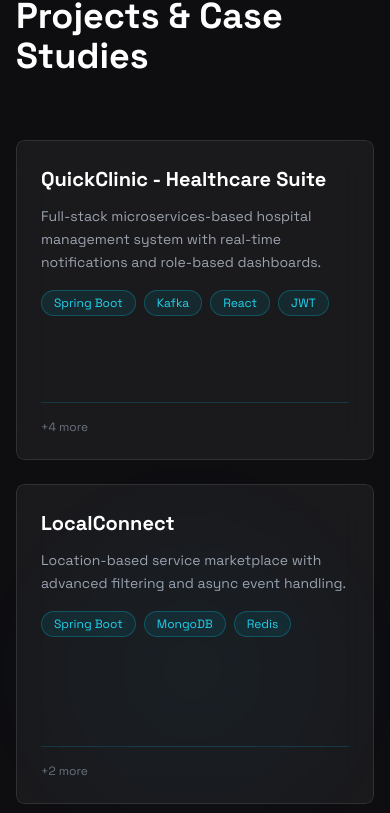
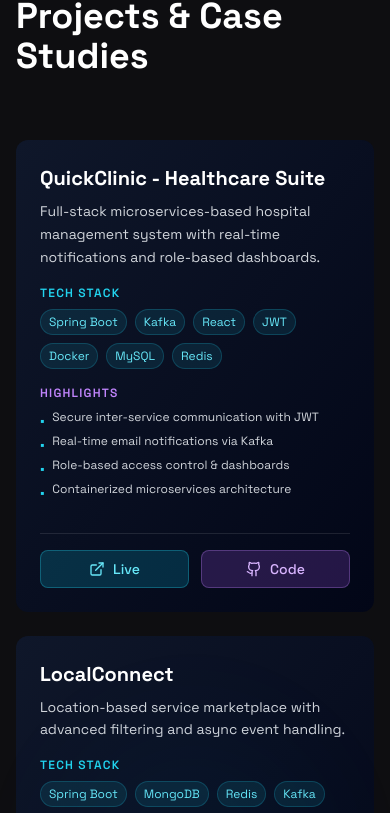
Before and after one commit to AyushSingh360/Aryan-portfolio-, a Next.js app: page / in a window 390 px wide. Shown: the part 2191-3004 px from the top of the page. Built offline with nearby package versions, Linux system fonts and the light colour scheme.

Commit message:
feat: create Spotlight Card and update Projects grid layout\n\nAdd Spotlight Card component with mouse-tracking effect and update Projects grid to 3-column responsive layout.

```diff
--- a/components/projects.tsx
+++ b/components/projects.tsx
@@ -3,7 +3,8 @@
 import { motion } from 'framer-motion'
 import { useInView } from 'framer-motion'
 import { useRef } from 'react'
-import { ProjectCard } from './project-card'
+import { SpotlightCard } from './ui/spotlight-card'
+import { ExternalLink, Github } from 'lucide-react'
 
 export function Projects() {
   const ref = useRef(null)
@@ -121,9 +122,9 @@ export function Projects() {
           </motion.h2>
         </motion.div>
 
-        {/* Magic Bento Grid */}
+        {/* Aligned Projects Grid */}
         <motion.div
-          className="grid grid-cols-1 md:grid-cols-2 lg:grid-cols-4 gap-6"
+          className="grid grid-cols-1 md:grid-cols-2 lg:grid-cols-3 gap-6"
           variants={containerVariants}
           initial="hidden"
           animate={isInView ? 'visible' : 'hidden'}
@@ -132,9 +133,69 @@ export function Projects() {
             <motion.div
               key={index}
               variants={itemVariants}
-              className={project.featured ? 'md:col-span-2 lg:col-span-2 lg:row-span-2' : ''}
+              className="h-full"
             >
-              <ProjectCard {...project} />
+              <SpotlightCard
+                spotlightColor="#22d3ee30"
+                className="h-full flex flex-col p-6"
+              >
+                <div className="flex-1 flex flex-col gap-4">
+                  <div>
+                    <h3 className="text-xl font-bold text-white mb-2">
+                      {project.title}
+                    </h3>
+                    <p className="text-sm text-gray-300 leading-relaxed">
+                      {project.description}
+                    </p>
+                  </div>
+
+                  <div className="flex-1">
+                    <div className="mb-4">
+                      <p className="text-xs font-semibold text-cyan-400 mb-2 uppercase tracking-widest">
+                        Tech Stack
+                      </p>
+                      <div className="flex flex-wrap gap-2">
+                        {project.stack.map((tech) => (
+                          <span
+                            key={tech}
+                            className="px-2 py-1 text-xs rounded-full bg-cyan-400/10 text-cyan-300 border border-cyan-400/20"
+                          >
+                            {tech}
+                          </span>
+                        ))}
+                      </div>
+                    </div>
+
+                    <div className="mb-4">
+                      <p className="text-xs font-semibold text-purple-400 mb-2 uppercase tracking-widest">
+                        Highlights
+                      </p>
+                      <ul className="space-y-1">
+                        {project.highlights.map((highlight, i) => (
+                          <li
+                            key={i}
+                            className="text-xs text-gray-300 flex items-start gap-2"
+                          >
+                            <span className="text-cyan-400 mt-1">▪</span>
+                            <span>{highlight}</span>
+                          </li>
+                        ))}
+                      </ul>
+                    </div>
+                  </div>
+
+                  <div className="flex gap-3 pt-4 border-t border-white/10">
+                    <button className="flex-1 px-4 py-2 text-sm font-medium rounded-lg bg-cyan-500/20 hover:bg-cyan-500/30 text-cyan-300 border border-cyan-400/30 transition-colors flex items-center justify-center gap-2">
+                      <ExternalLink size={16} />
+                      Live
+                    </button>
+                    <button className="flex-1 px-4 py-2 text-sm font-medium rounded-lg bg-purple-500/20 hover:bg-purple-500/30 text-purple-300 border border-purple-400/30 transition-colors flex items-center justify-center gap-2">
+                      <Github size={16} />
+                      Code
+                    </button>
+                  </div>
+                </div>
+              </SpotlightCard>
             </motion.div>
           ))}
         </motion.div>
--- /dev/null
+++ b/components/ui/spotlight-card.tsx
@@ -0,0 +1,74 @@
+'use client'
+
+import React from "react"
+
+import { useRef, useState, useEffect } from 'react'
+
+export const SpotlightCard = ({
+  children,
+  className = '',
+  spotlightColor = '#22d3ee30',
+}: {
+  children: any
+  className?: string
+  spotlightColor?: string
+}) => {
+  const divRef = useRef<HTMLDivElement>(null)
+  const [isFocused, setIsFocused] = useState(false)
+  const [position, setPosition] = useState({ x: 0, y: 0 })
+  const [opacity, setOpacity] = useState(0)
+
+  const handleMouseMove = (e: React.MouseEvent<HTMLDivElement>) => {
+    if (!divRef.current || isFocused) return
+
+    const rect = divRef.current.getBoundingClientRect()
+    setPosition({
+      x: e.clientX - rect.left,
+      y: e.clientY - rect.top,
+    })
+  }
+
+  const handleFocus = () => {
+    setIsFocused(true)
+    setOpacity(0.6)
+  }
+
+  const handleBlur = () => {
+    setIsFocused(false)
+    setOpacity(0)
+  }
+
+  const handleMouseEnter = () => {
+    setOpacity(0.6)
+  }
+
+  const handleMouseLeave = () => {
+    setOpacity(0)
+  }
+
+  return (
+    <div
+      ref={divRef}
+      onMouseMove={handleMouseMove}
+      onFocus={handleFocus}
+      onBlur={handleBlur}
+      onMouseEnter={handleMouseEnter}
+      onMouseLeave={handleMouseLeave}
+      className={`relative h-full overflow-hidden rounded-xl bg-gradient-to-br from-slate-900 to-slate-950 ${className}`}
+    >
+      <div
+        className="pointer-events-none absolute transition-opacity duration-300"
+        style={{
+          width: '100px',
+          height: '100px',
+          opacity: opacity,
+          left: `${position.x - 50}px`,
+          top: `${position.y - 50}px`,
+          background: `radial-gradient(circle, ${spotlightColor} 0%, transparent 70%)`,
+          filter: 'blur(30px)',
+        }}
+      />
+      {children}
+    </div>
+  )
+}
```
